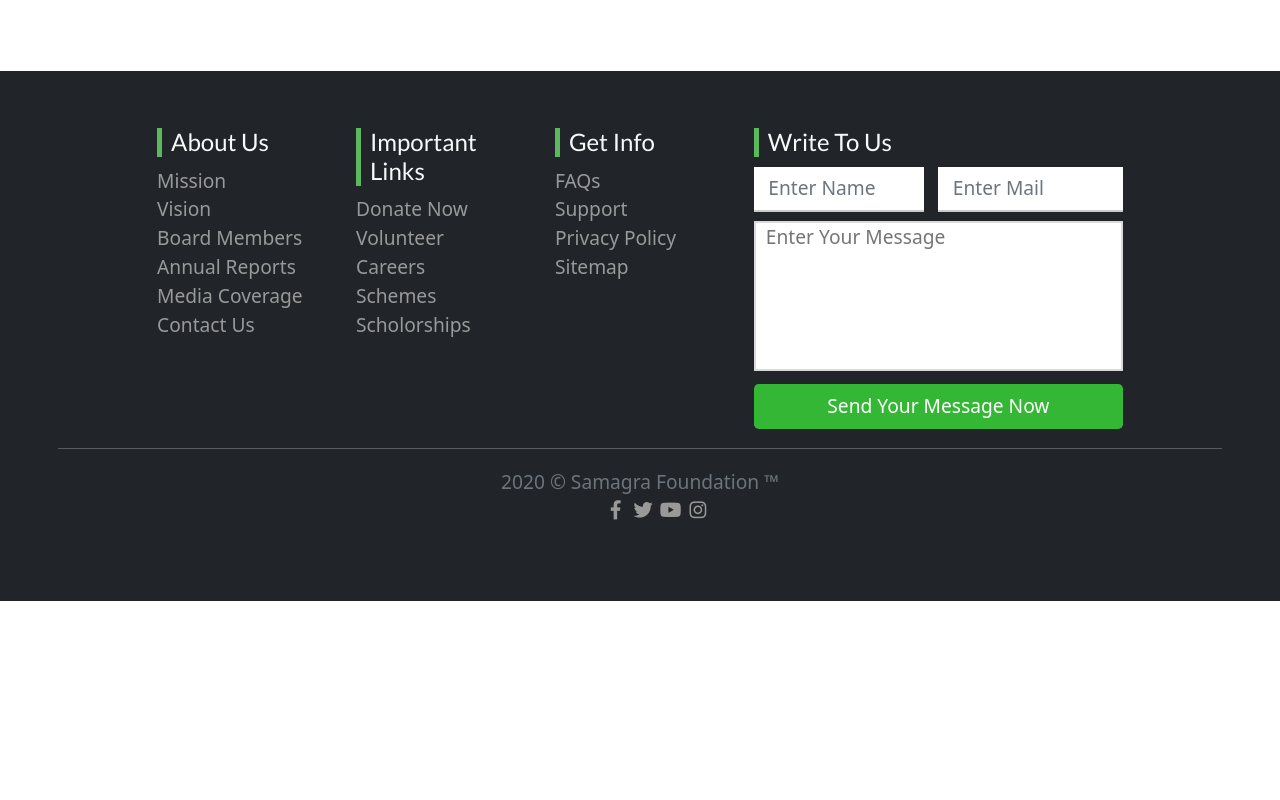
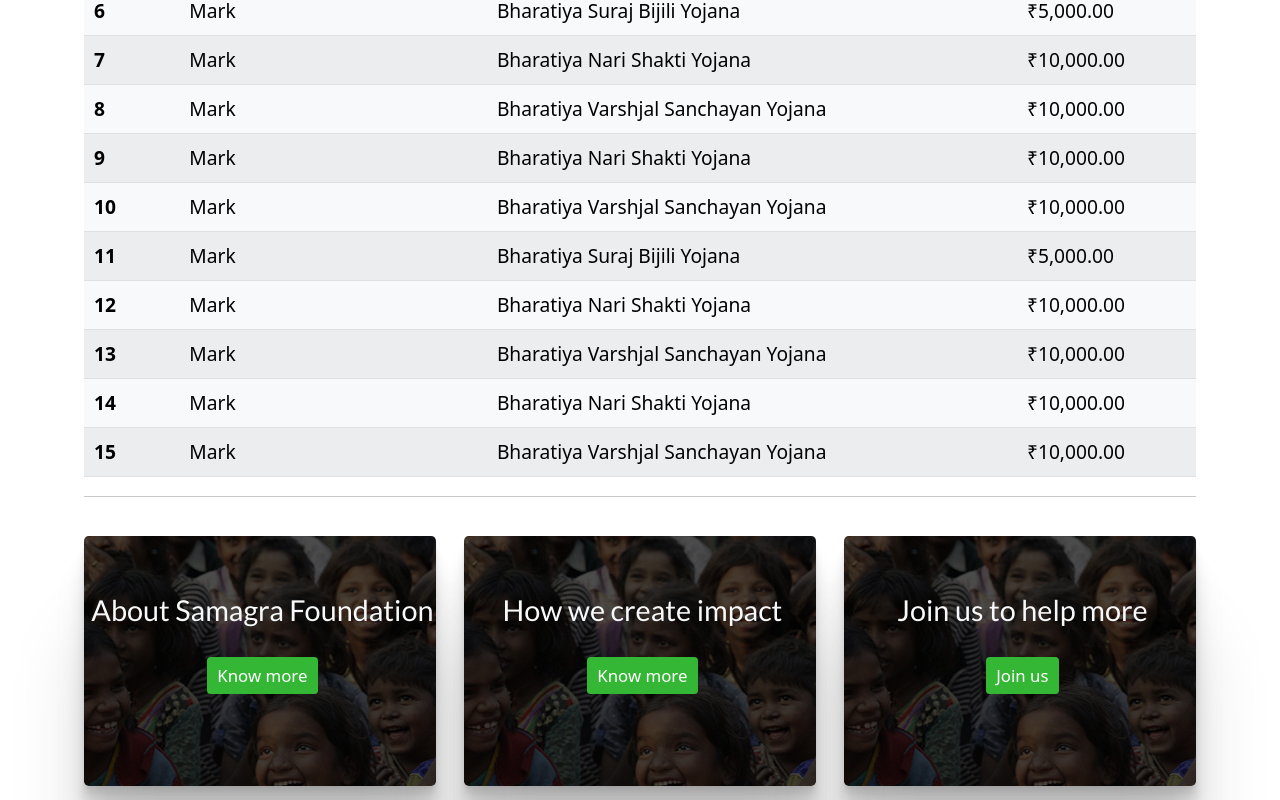
Before and after one commit to jnchaitanya077/ngo-website, a React (Create React App) app in the folder frontend/: page /DonarDetails in a window 1280 px wide. Shown: the part 520-1320 px from the top of the page. Before the commit the page ends 1121 px from the top, so only its background shows below. Built offline with nearby package versions, Linux system fonts and the light colour scheme.

Commit message:
updated donor details page

```diff
--- a/frontend/src/components/ActionCards.js
+++ b/frontend/src/components/ActionCards.js
@@ -11,9 +11,9 @@
         backgroundImage: `linear-gradient(rgba(0, 0, 0, 0.7), rgba(0, 0, 0, 0.7)),url(${Image})`, widows: "100%", height: "250px"
     }
     return (
-        <div style={shadow} className="text-center rounded">
+        <div style={shadow} className="text-center rounded ps-1">
             {headingLink ? <Link to={link}>
-                <h4 className="text-light mt-3 pt-5">{title}</h4>
+                <h4 className="text-light mt-3 pt-5 ">{title}</h4>
             </Link> : <h4 className="text-light mt-3 pt-5">{title}</h4>}
 
             {btnName ?
--- a/frontend/src/pages/DonarDetails.js
+++ b/frontend/src/pages/DonarDetails.js
@@ -1,5 +1,6 @@
 import { uniqueId } from 'lodash';
 import React, { useEffect, useState } from 'react';
+import ActionCards from '../components/ActionCards';
 import FullHeading from "../components/FullHeading"
 import Waypoint from '../components/Waypoint';
 
@@ -43,6 +44,35 @@
                     </tbody>
                 </table>
             </div>
+            <hr />
+            <div className="row">
+                <div className="col-md-4">
+                    <ActionCards
+                        title="About Samagra Foundation"
+                        link="/About"
+                        btnName="Know more"
+                        headingLink={false}
+                    />
+                </div>
+                <div className="col-md-4">
+                    <ActionCards
+                        title="How we create impact"
+                        link="/Schemes"
+                        btnName="Know more"
+                        headingLink={false}
+                    />
+                </div>
+                <div className="col-md-4">
+                    <ActionCards
+                        title="Join us to help more"
+                        link="/Join"
+                        btnName="Join us"
+                        headingLink={false} />
+                </div>
+
+            </div>
+
+
         </div>
     );
 }
@@ -53,6 +83,16 @@
 { id: 3, name: "Mark", scheme: "Bharatiya Varshjal Sanchayan Yojana", amount: 10000 },
 { id: 4, name: "Mark", scheme: "Bharatiya Nari Shakti Yojana", amount: 10000 },
 { id: 5, name: "Mark", scheme: "Bharatiya Varshjal Sanchayan Yojana", amount: 10000 },
+{ id: 6, name: "Mark", scheme: "Bharatiya Suraj Bijili Yojana", amount: 5000 },
+{ id: 7, name: "Mark", scheme: "Bharatiya Nari Shakti Yojana", amount: 10000 },
+{ id: 8, name: "Mark", scheme: "Bharatiya Varshjal Sanchayan Yojana", amount: 10000 },
+{ id: 9, name: "Mark", scheme: "Bharatiya Nari Shakti Yojana", amount: 10000 },
+{ id: 10, name: "Mark", scheme: "Bharatiya Varshjal Sanchayan Yojana", amount: 10000 },
+{ id: 11, name: "Mark", scheme: "Bharatiya Suraj Bijili Yojana", amount: 5000 },
+{ id: 12, name: "Mark", scheme: "Bharatiya Nari Shakti Yojana", amount: 10000 },
+{ id: 13, name: "Mark", scheme: "Bharatiya Varshjal Sanchayan Yojana", amount: 10000 },
+{ id: 14, name: "Mark", scheme: "Bharatiya Nari Shakti Yojana", amount: 10000 },
+{ id: 15, name: "Mark", scheme: "Bharatiya Varshjal Sanchayan Yojana", amount: 10000 },
 ]
 
 export default DonarDetails;
```
